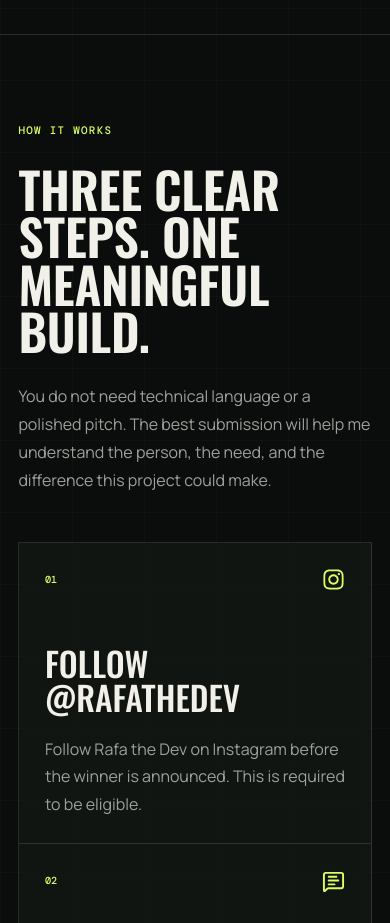
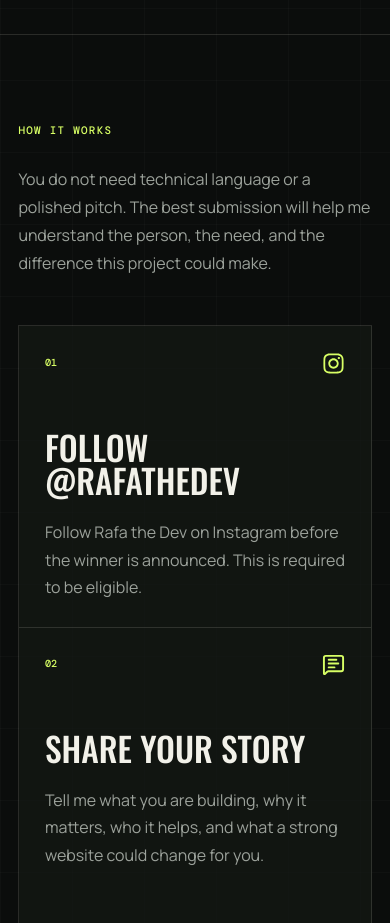
Before and after one commit to webdevRafa/rafa-the-dev, a React (Vite) app: page /free-website in a window 390 px wide. Shown: the part 1360-2283 px from the top of the page. Built offline with nearby package versions, Linux system fonts and the light colour scheme; a web font is replaced by a local one.

Commit message:
Simplify giveaway process heading

```diff
--- a/src/FreeWebsitePage.css
+++ b/src/FreeWebsitePage.css
@@ -214,6 +214,19 @@
 .free-section-heading .section-kicker {
   grid-column: 1 / -1;
   margin-bottom: -1rem;
+}
+
+.free-process-heading {
+  align-items: start;
+  row-gap: clamp(2rem, 4vw, 4rem);
+}
+
+.free-process-heading .section-kicker {
+  margin-bottom: 0;
+}
+
+.free-process-heading > p:last-child {
+  grid-column: 2;
 }
 
 .free-section h2 {
@@ -547,6 +560,10 @@
     grid-template-columns: 1fr;
   }
 
+  .free-process-heading > p:last-child {
+    grid-column: 1;
+  }
+
   .free-application-copy {
     position: static;
   }
--- a/src/FreeWebsitePage.tsx
+++ b/src/FreeWebsitePage.tsx
@@ -277,9 +277,8 @@ function FreeWebsitePage() {
         </section>
 
         <section className="free-section free-process mx-auto max-w-[1400px]" id="how-it-works">
-          <PageReveal className="free-section-heading">
+          <PageReveal className="free-section-heading free-process-heading">
             <p className="section-kicker">HOW IT WORKS</p>
-            <h2>Three clear steps. One meaningful build.</h2>
             <p>
               You do not need technical language or a polished pitch. The best submission
               will help me understand the person, the need, and the difference this project
```
